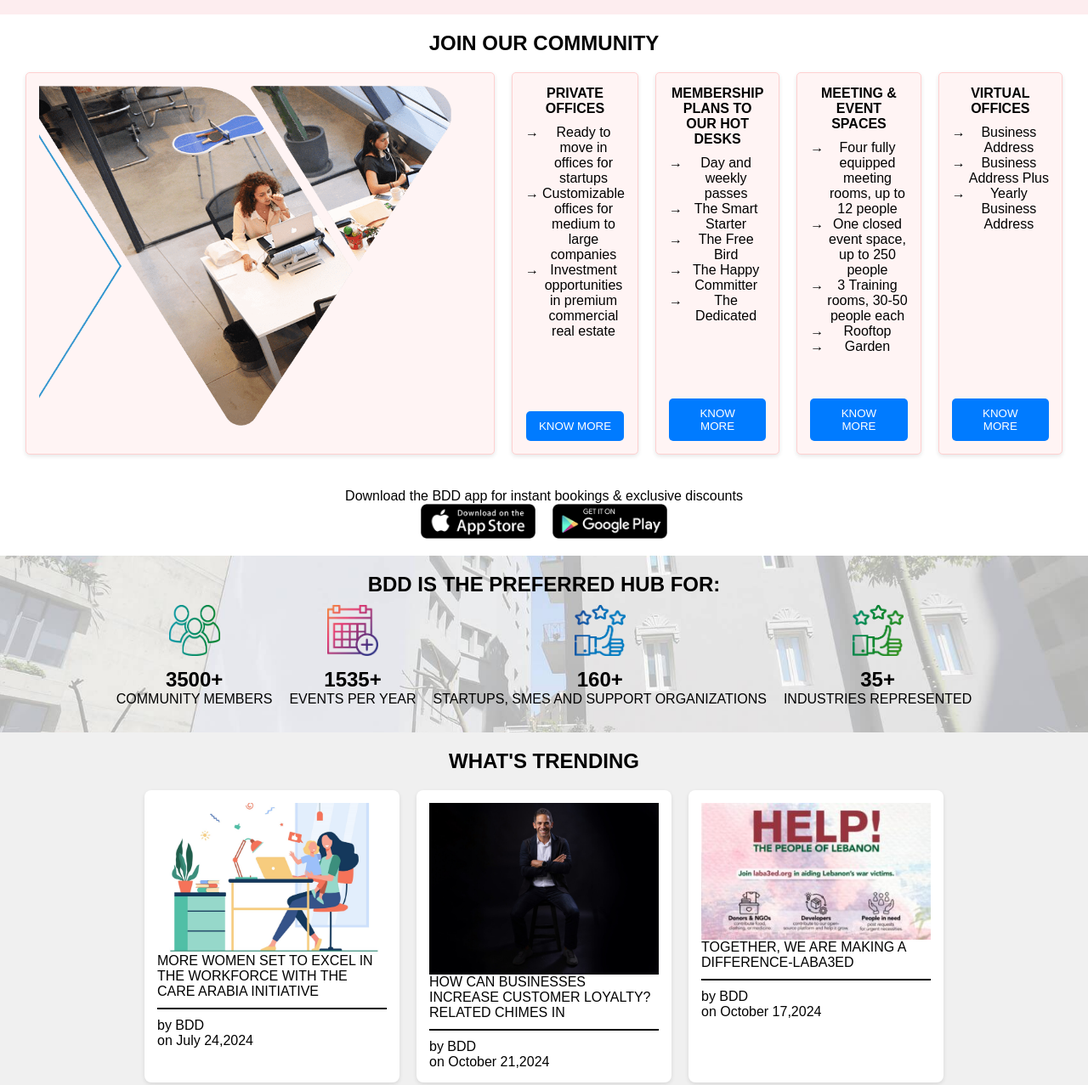
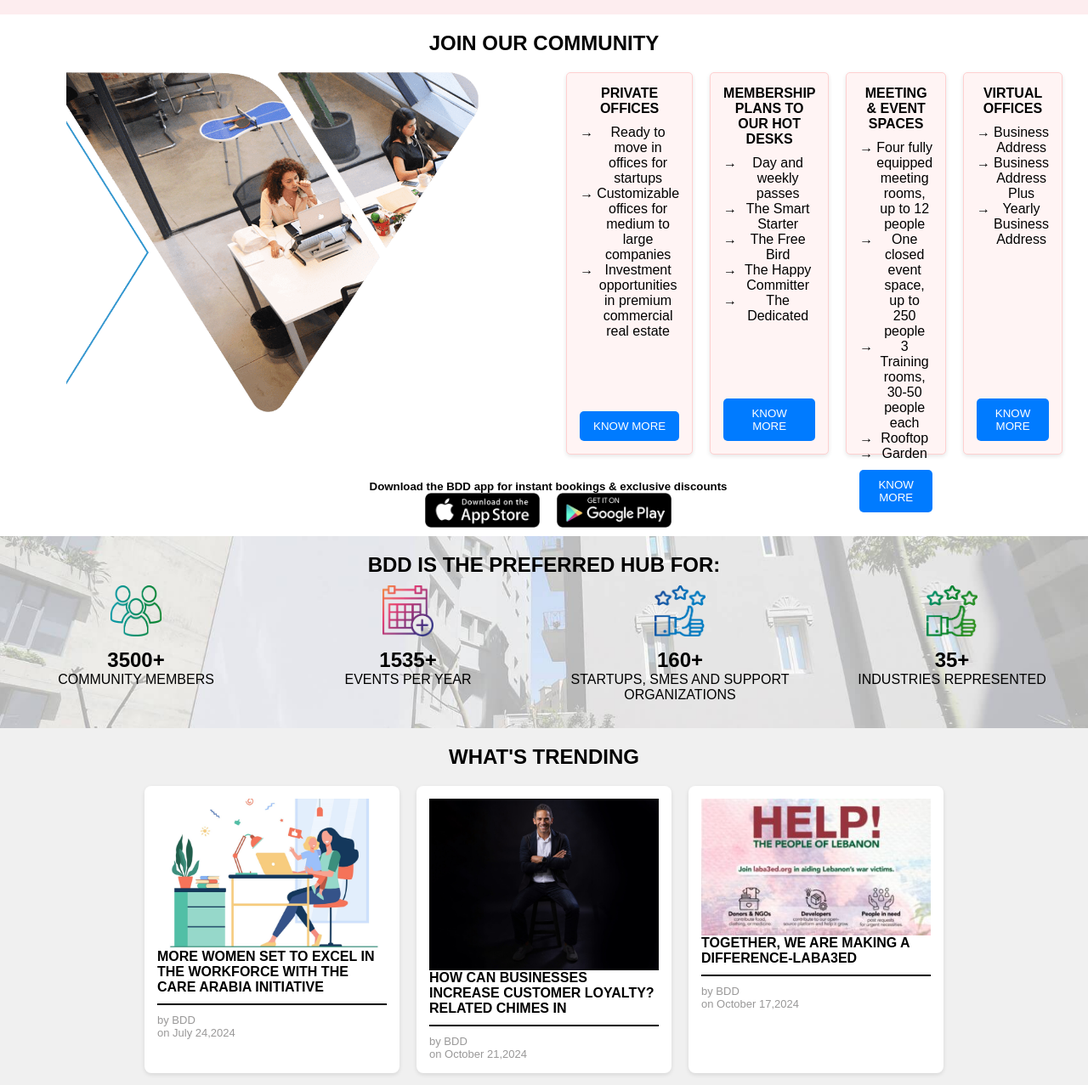
Before and after one commit to Alexandra-Shbaro/BDD-cloning, a plain HTML site: page pages/index.html in a window 1280 px wide. Shown: the part 1078-2355 px from the top of the page at 85% size. Drawn offline with Linux system fonts and the light colour scheme; a web font is replaced by a local one.

Commit message:
Attempt in adjusting the CSS

```diff
--- a/pages/index.html
+++ b/pages/index.html
@@ -45,6 +45,7 @@
             </ul>
         </nav>
     </header>
+    <!--Banner-->
     <section class="index-section">
         <section class="section-content">
             <h1>A UNIQUE DIGITAL CLUSTER DESIGNED <br> FOR A COMMUNITY OF BUSINESSES AND INNOVATORS</h1>
@@ -52,7 +53,7 @@
     </section>
 </div>
 
-    <!--First Section-->
+    <!--Foundations-->
 
     <section class="below-banner">
         <h1>BDD IS BUILT ON FIVE SOLID FOUNDATIONS</h1>
@@ -85,13 +86,14 @@
         </div>
     </section>
 
+    <!--Community-->
     <section class="community">
         <h1>JOIN OUR COMMUNITY</h1>
         <div class="community-flex-container">
             <div class="c-img">
                 <img src="./images/join-bdd.png" alt="join-community" class="community-image">
             </div>
-            <div>
+            <div class="community-cards">
                 <div class="community-title">PRIVATE OFFICES</div>
                 <div class="community-content">
                     <ul>
@@ -104,7 +106,7 @@
                     <button class="know more">KNOW MORE</button>
                 </div>
             </div>
-            <div>
+            <div class="community-cards">
                 <div class="community-title">MEMBERSHIP PLANS TO OUR HOT DESKS</div>
                 <div class="community-content">
                     <ul>
@@ -119,7 +121,7 @@
                     <button class="know more">KNOW MORE</button>
                 </div>
             </div>
-            <div>
+            <div class="community-cards">
                 <div class="community-title">MEETING & EVENT SPACES</div>
                 <div class="community-content">
                     <ul>
@@ -134,7 +136,7 @@
                     <button class="know more">KNOW MORE</button>
                 </div>
             </div>
-            <div>
+            <div class="community-cards">
                 <div class="community-title">VIRTUAL OFFICES</div>
                 <div class="community-content">
                     <ul>
@@ -150,8 +152,8 @@
         </div>
     </section>
 
-    <section>
-        <p>Download the BDD app for instant bookings & exclusive discounts</p>
+    <section class="app-container">
+        <h5>Download the BDD app for instant bookings & exclusive discounts</h5>
         <div class="apps">
             <img src="./images/app-store.png" alt="app-store">
             <img src="./images/google-play.png" alt="google-play">
@@ -208,11 +210,11 @@
                     <img src="./images/girl-avatar.jpg" alt="girl-avatar">
                 </div>
                 <div>
-                    <p>MORE WOMEN SET TO EXCEL IN THE WORKFORCE WITH THE CARE ARABIA INITIATIVE</p>
+                    <p class="trend-title">MORE WOMEN SET TO EXCEL IN THE WORKFORCE WITH THE CARE ARABIA INITIATIVE</p>
                     <hr class="under-wrap">
                 </div>
                 <div>
-                    <p>by BDD <br>on July 24,2024</p>
+                    <p class="trend-desc">by BDD <br>on July 24,2024</p>
                 </div>
             </div>
             <div class="trending-content-wrap">
@@ -220,11 +222,11 @@
                     <img src="./images/ceo.jpg" alt="ceo">
                 </div>
                 <div>
-                    <p>HOW CAN BUSINESSES INCREASE CUSTOMER LOYALTY? RELATED CHIMES IN</p>
+                    <p class="trend-title">HOW CAN BUSINESSES INCREASE CUSTOMER LOYALTY? RELATED CHIMES IN</p>
                     <hr class="under-wrap">
                 </div>
                 <div>
-                    <p>by BDD <br>on October 21,2024</p>
+                    <p class="trend-desc">by BDD <br>on October 21,2024</p>
                 </div>
             </div>
             <div class="trending-content-wrap">
@@ -232,11 +234,11 @@
                     <img src="./images/help.jpg" alt="help">
                 </div>
                 <div>
-                    <p>TOGETHER, WE ARE MAKING A DIFFERENCE-LABA3ED</p>
+                    <p class="trend-title">TOGETHER, WE ARE MAKING A DIFFERENCE-LABA3ED</p>
                     <hr class="under-wrap">
                 </div>
                 <div>
-                    <p>by BDD <br>on October 17,2024</p>
+                    <p class="trend-desc">by BDD <br>on October 17,2024</p>
                 </div>
             </div>
         </div>
--- a/pages/styles/styles.css
+++ b/pages/styles/styles.css
@@ -1,5 +1,14 @@
-@import url(https://db.onlinewebfonts.com/c/3404d160e7e6e9b9be25ce76d2629769?family=TheMixSemiBold-Plain);
-@import url(https://db.onlinewebfonts.com/c/683c4a9c6b0288b53c85de0098d4c568?family=TheMix+Bold+Plain);
+@font-face {
+    font-family: 'TheMixSemiBold';
+    src: url('https://db.onlinewebfonts.com/c/3404d160e7e6e9b9be25ce76d2629769?family=TheMixSemiBold-Plain') format('woff2'),
+         url('https://db.onlinewebfonts.com/c/alternative-url.woff') format('woff'); /* Fallback */
+}
+
+@font-face {
+    font-family: 'TheMixBold';
+    src: url('https://db.onlinewebfonts.com/c/683c4a9c6b0288b53c85de0098d4c568?family=TheMix+Bold+Plain') format('woff2'),
+         url('https://db.onlinewebfonts.com/c/alternative-url.woff') format('woff'); /* Fallback */
+}
 
 
 * {
@@ -7,6 +16,18 @@
     box-sizing: border-box;
     margin: 0;
     padding: 0;
+    width: 100%;
+}
+
+.container{
+    background-color: rgba(255, 255, 255, 0);
+    background-image: url('../images/slide3.jpg');
+    background-size: cover;
+    background-position: center;
+    background-repeat: no-repeat;
+    height: 600px;
+    color: white;
+
 }
 
 /* Logo */
@@ -15,23 +36,14 @@
 }
 
 .logo a {
-    text-decoration: none; /* Remove underline from logo link */
+    text-decoration: none;
 }
 
 .logo-image {
     width: 120px;
     height: 100px;
 }
-.container{
-    background-color: rgba(255, 255, 255, 0);
-    background-image: url('../images/slide3.jpg');
-    background-size: cover; /* Ensures the image covers the entire element */
-    background-position: center; /* Centers the image */
-    background-repeat: no-repeat; /* Prevents the image from repeating */
-    height: 600px; /* Set a height for the element */
-    color: white; /* Text color for contrast */
 
-}
 /* Navbar */
 .navbar {
     display: flex;
@@ -66,16 +78,15 @@
     padding: 10px 20px;
     color: white;
     font-family: "TheMixSemiBold-Plain",sans-serif;
-    font-size: 0.60rem;
+    font-size: 0.8rem;
     font-style: bold;
-    line-height: 0.9;
     display: inline-block;
     margin: 0px;
 }
 
 /* Dropdown Styles */
 .header-dropdown {
-    font-size: 0.85rem;
+    font-size: 0.8rem;
     text-transform: uppercase;
 }
 
@@ -107,10 +118,10 @@
 /* Button Styles */
 .header-button {
     background-color: #0078BE;
-    border-radius: 30px;
+    border-radius: 10px;
     font-family: 'TheMixSemiBold-Plain',sans-serif;
-    padding: 10px 10px;
-    font-size: 0.6rem;
+    padding: 12px 12px;
+    font-size: 0.8rem;
     cursor: pointer;
     border: none;
     color: white;
@@ -130,6 +141,11 @@
     display: flex;
     justify-content: center;
     align-items: center;
+    width:100;
+}
+
+.section-content{
+    width:100%;
 }
 
 .below-banner {
@@ -160,6 +176,7 @@
     background-color: white;
     border-radius: 5px;
     margin: 0 10px;
+    width:100%;
 }
 
 .below-banner-flex-container img {
@@ -204,7 +221,7 @@
     align-items: flex-start;
 }
 
-.community-flex-container > div {
+.community-cards {
     flex: 1;
     margin: 0 10px;
     background-color: rgb(255, 244, 244);
@@ -251,7 +268,8 @@
 }
 
 .c-img{
-    background-color: transparent;
+    background-color: white;
+    float:left;
 }
 
 .know.more {
@@ -271,6 +289,11 @@
 section {
     text-align: center;
     padding: 20px;
+}
+
+.app-container{
+    margin:5px;
+    padding:5px;
 }
 
 .apps {
@@ -295,7 +318,6 @@
 .hub {
     display: flex;
     justify-content: center;
-    flex-wrap: wrap;
 }
 
 .hub-img{
@@ -349,6 +371,16 @@
     height: auto;
     display: block;
     margin: 0 auto;
+}
+
+.trend-title{
+    font-weight:bold;
+    color:black;
+}
+
+.trend-desc{
+    color: #999898;
+    font-size: small;
 }
 
 .under-wrap {
```
